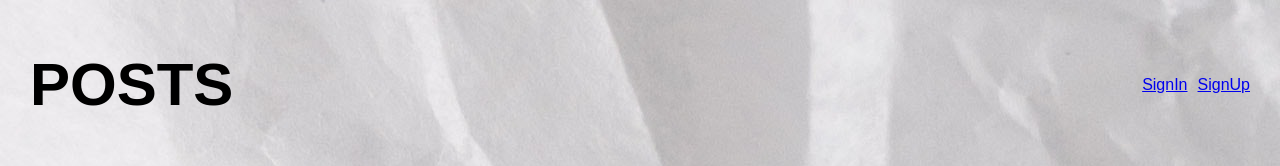
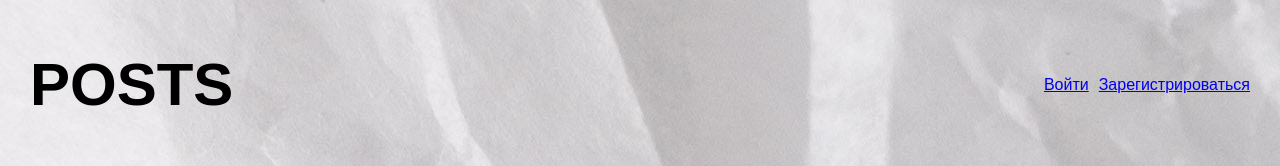
Before and after one commit to karlkust/postman, a React (Create React App) app: page / in a window 1280 px wide. Before the commit this address had no page. Shown: the top 166 px of the page. Built offline with nearby package versions, Linux system fonts and the light colour scheme.

Commit message:
Создание шапки и модалки

```diff
--- a/src/Header/Header.jsx
+++ b/src/Header/Header.jsx
@@ -12,10 +12,10 @@ const Header = ({ modalActivity, setModalActivity }) => {
       <h1 className="name">POSTS</h1>
       <nav style={{ display: "flex", gap: "10px" }}>
         <Link to="/login" onClick={clickHandler}>
-          SignIn
+          Войти
         </Link>
         <Link to="/signup" onClick={clickHandler}>
-          SignUp
+          Зарегистрироваться
         </Link>
       </nav>
     </div>
```
